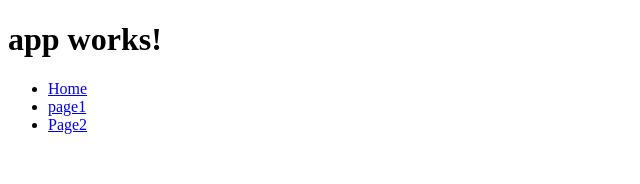
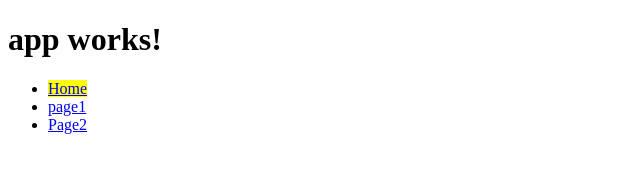
Before and after one commit to Benknightdark/ng4Advanced, an Angular app: page / in a window 1280 px wide. Shown: the top 184 px of the page, without its empty margins (0-640 px from the left). Built offline with nearby package versions, Linux system fonts and the light colour scheme.

Commit message:
加入routerLinkActiveOptions

```diff
--- a/src/app/app.component.css
+++ b/src/app/app.component.css
@@ -0,0 +1 @@
+.active { background-color: yellow; }
--- a/src/app/app.component.html
+++ b/src/app/app.component.html
@@ -2,9 +2,12 @@
   {{title}}
 </h1>
 <ul>
-  <li><a [routerLink]="['/']">Home</a></li>
-    <li><a [routerLink]="['/page1']">page1</a></li>
-  <li><a [routerLink]="['/page2']">Page2</a></li>
+  <li><a [routerLink]="['/']" routerLinkActive="active" [routerLinkActiveOptions]="{exact: true}"
+>Home</a></li>
+    <li><a [routerLink]="['page1']" routerLinkActive="active" [routerLinkActiveOptions]="{exact: true}"
+>page1</a></li>
+  <li><a [routerLink]="['page2']" routerLinkActive="active" [routerLinkActiveOptions]="{exact: true}"
+>Page2</a></li>
 </ul>
 
 <!-->路由插座</!-->
```
